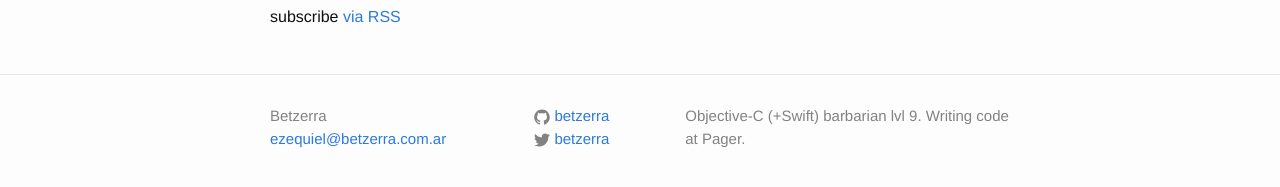
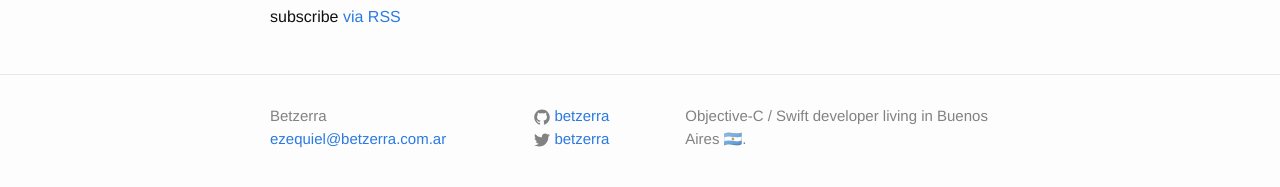
Before and after one commit to betzerra/betzerra.github.io, a Jekyll site: the page built from index.html, in a window 1280 px wide. Shown: the part 582-769 px from the top of the page. Built offline with Jekyll 4.4.1, drawn with Linux system fonts in a browser that asks for light colours.

Commit message:
chore: changed the footer

```diff
--- a/_config.yml
+++ b/_config.yml
@@ -9,7 +9,7 @@
 title: Betzerra
 email: ezequiel@betzerra.com.ar
 description: >
-  Objective-C (+Swift) barbarian lvl 9. Writing code at Pager.
+  Objective-C / Swift developer living in Buenos Aires 🇦🇷.
 baseurl: "" # the subpath of your site, e.g. /blog
 url: "http://betzerra.github.io"
 twitter_username: betzerra
```
